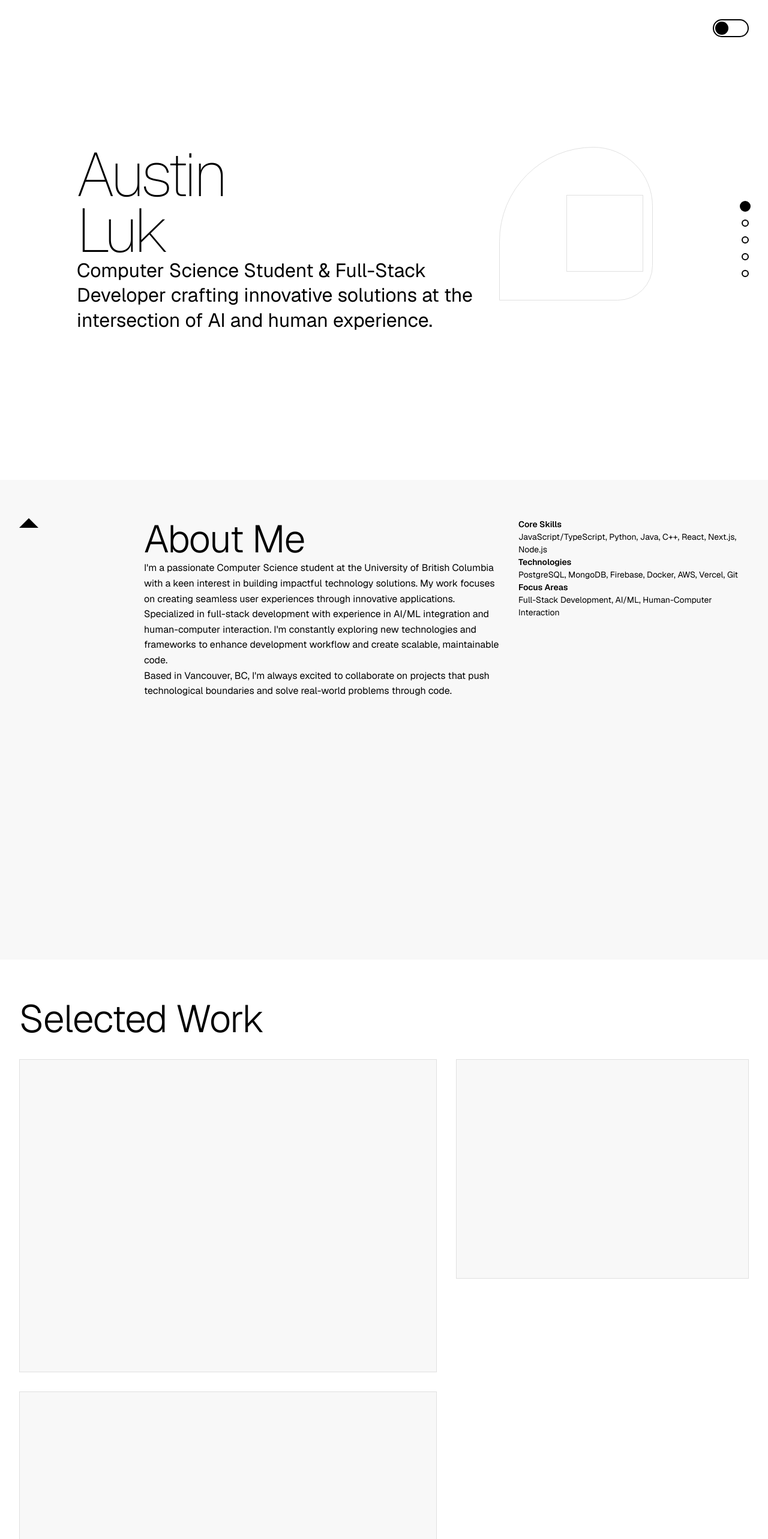
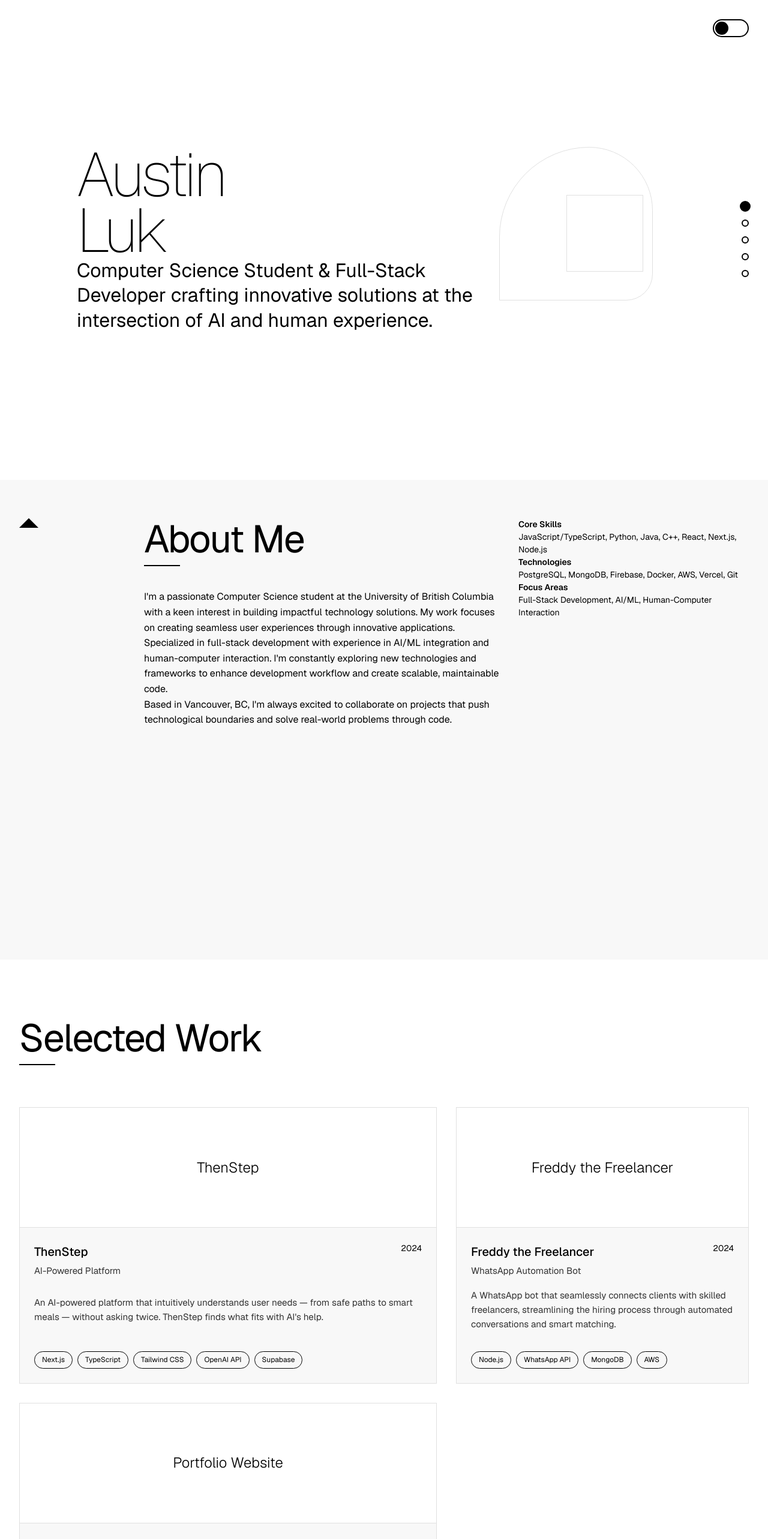
Before and after one commit to austinluk/pp, a Next.js app: page / in a window 1280 px wide. Shown: the top 2566 px of the page at 60% size. Built offline with nearby package versions, Linux system fonts and the light colour scheme.

Commit message:
fixed ui.

```diff
--- a/package.json
+++ b/package.json
@@ -22,6 +22,6 @@
     "eslint": "^9",
     "eslint-config-next": "15.4.4",
     "tailwindcss": "^4",
-    "typescript": "^5.8.3"
+    "typescript": "5.8.3"
   }
 }
--- a/src/app/globals.css
+++ b/src/app/globals.css
@@ -299,10 +299,36 @@ body {
 
 .section-projects {
   background: var(--bg-primary);
+  padding: 6rem 0;
 }
 
 .section-experience {
   background: var(--bg-secondary);
+  padding: 6rem 0;
+}
+
+/* Section Headers */
+.section h2 {
+  position: relative;
+  display: inline-block;
+  margin-bottom: 3rem;
+  font-weight: 400;
+  letter-spacing: -0.03em;
+}
+
+.section h2::after {
+  content: '';
+  position: absolute;
+  bottom: -10px;
+  left: 0;
+  width: 60px;
+  height: 2px;
+  background: var(--text-primary);
+  transition: width 0.3s ease;
+}
+
+.section h2:hover::after {
+  width: 100px;
 }
 
 .section-contact {
@@ -313,52 +339,240 @@ body {
 .project-card {
   position: relative;
   overflow: hidden;
-  aspect-ratio: 4/3;
+  height: 100%;
   background: var(--bg-secondary);
   border: 1px solid var(--border);
-  transition: var(--transition);
+  transition: all 0.4s cubic-bezier(0.16, 1, 0.3, 1);
   cursor: pointer;
+  display: flex;
+  flex-direction: column;
 }
 
 .project-card:hover {
-  transform: scale(1.02);
-  box-shadow: 0 30px 60px var(--shadow);
+  transform: translateY(-4px);
+  box-shadow: 0 10px 25px var(--shadow);
+  border-color: var(--text-primary);
 }
 
 .project-image {
-  position: absolute;
-  top: 0;
-  left: 0;
-  width: 100%;
-  height: 100%;
-  background: var(--text-primary);
-  opacity: 0;
-  transition: var(--transition);
+  height: 200px;
+  background: var(--bg-primary);
   display: flex;
   align-items: center;
   justify-content: center;
-  color: var(--bg-primary);
-  font-size: 2rem;
-  font-weight: 100;
+  color: var(--text-primary);
+  font-size: 1.5rem;
+  font-weight: 300;
+  border-bottom: 1px solid var(--border);
+  transition: all 0.3s ease;
 }
 
 .project-card:hover .project-image {
   opacity: 0.9;
+  background: var(--text-primary);
+  color: var(--bg-primary);
 }
 
 .project-content {
-  position: absolute;
-  bottom: 0;
-  left: 0;
-  right: 0;
-  padding: 2rem;
-  background: linear-gradient(transparent, var(--bg-secondary));
-  transform: translateY(100%);
-  transition: var(--transition);
+  padding: 1.5rem;
+  flex: 1;
+  display: flex;
+  flex-direction: column;
 }
 
-.project-card:hover .project-content {
-  transform: translateY(0);
+.project-content h3 {
+  font-size: 1.25rem;
+  font-weight: 500;
+  margin-bottom: 0.25rem;
+  color: var(--text-primary);
+}
+
+.project-content p {
+  color: var(--text-secondary);
+  margin-bottom: 1rem;
+  font-size: 0.95rem;
+  line-height: 1.6;
+  flex-grow: 1;
+}
+
+/* Experience Cards */
+.experience-card {
+  padding: 1.75rem;
+  border: 1px solid var(--border);
+  background: var(--bg-primary);
+  transition: all 0.3s ease;
+  margin-bottom: 1.5rem;
+  position: relative;
+  overflow: hidden;
+}
+
+.experience-card:last-child {
+  margin-bottom: 0;
+}
+
+.experience-card:hover {
+  transform: translateY(-2px);
+  box-shadow: 0 5px 15px var(--shadow);
+  border-color: var(--text-primary);
+}
+
+.experience-card h3 {
+  font-size: 1.25rem;
+  font-weight: 500;
+  color: var(--text-primary);
+  margin-bottom: 0.25rem;
+}
+
+.experience-card .company {
+  font-size: 1rem;
+  color: var(--text-secondary);
+  margin-bottom: 0.5rem;
+  display: block;
+}
+
+.experience-card .period {
+  position: absolute;
+  top: 1.75rem;
+  right: 1.75rem;
+  font-size: 0.8rem;
+  color: var(--text-secondary);
+  background: var(--bg-secondary);
+  padding: 0.25rem 0.75rem;
+  border-radius: 20px;
+}
+
+.experience-card p {
+  color: var(--text-secondary);
+  margin: 1rem 0;
+  font-size: 0.95rem;
+  line-height: 1.7;
+}
+
+/* Tags and Technologies */
+.tags {
+  display: flex;
+  flex-wrap: wrap;
+  gap: 0.5rem;
+  margin-top: 1rem;
+}
+
+.tag {
+  font-size: 0.75rem;
+  padding: 0.25rem 0.75rem;
+  background: var(--bg-secondary);
+  color: var(--text-primary);
+  border: 1px solid var(--border);
+  border-radius: 20px;
+  transition: all 0.2s ease;
+}
+
+.experience-card .tag {
+  background: var(--text-primary);
+  color: var(--bg-primary);
+  border: none;
+  font-size: 0.7rem;
+  padding: 0.2rem 0.6rem;
+}
+
+.project-card .tag {
+  background: transparent;
+  border-color: var(--text-primary);
+}
+
+.project-card:hover .tag {
+  background: var(--text-primary);
+  color: var(--bg-primary);
+}
+
+/* Footer */
+.site-footer {
+  background: var(--bg-secondary);
+  border-top: 1px solid var(--border);
+  padding: 3rem 0;
+  color: var(--text-secondary);
+}
+
+.footer-content {
+  max-width: 1200px;
+  margin: 0 auto;
+  padding: 0 2rem;
+  display: flex;
+  flex-direction: column;
+  align-items: center;
+  text-align: center;
+}
+
+.footer-logo {
+  font-size: 1.5rem;
+  font-weight: 300;
+  margin-bottom: 1.5rem;
+  color: var(--text-primary);
+}
+
+.footer-links {
+  display: flex;
+  gap: 2rem;
+  margin-bottom: 1.5rem;
+  flex-wrap: wrap;
+  justify-content: center;
+}
+
+.footer-link {
+  color: var(--text-secondary);
+  text-decoration: none;
+  transition: color 0.3s ease;
+  font-size: 0.95rem;
+}
+
+.footer-link:hover {
+  color: var(--text-primary);
+}
+
+.social-links {
+  display: flex;
+  gap: 1.5rem;
+  margin-bottom: 2rem;
+}
+
+.social-link {
+  color: var(--text-secondary);
+  transition: color 0.3s ease;
+  font-size: 1.25rem;
+}
+
+.social-link:hover {
+  color: var(--text-primary);
+}
+
+.copyright {
+  font-size: 0.875rem;
+  color: var(--text-secondary);
+  opacity: 0.7;
+}
+
+/* Contact Section */
+.section-contact {
+  padding-bottom: 8rem;
+}
+
+.contact-button {
+  border-radius: 0.5rem;
+  transition: all 0.3s cubic-bezier(0.4, 0, 0.2, 1);
+  will-change: transform, box-shadow;
+}
+
+.contact-button:hover {
+  transform: translateY(-2px);
+  box-shadow: 0 4px 12px var(--shadow);
+}
+
+.contact-icon {
+  transition: transform 0.3s ease;
+  flex-shrink: 0;
+}
+
+.contact-button:hover .contact-icon {
+  transform: scale(1.1);
 }
 
 /* Responsive Design */
--- a/src/app/page.tsx
+++ b/src/app/page.tsx
@@ -204,27 +204,22 @@ export default function Portfolio() {
           {projects.map((project, index) => (
             <div
               key={project.id}
-              className={`${index % 2 === 0 ? 'grid-span-7' : 'grid-span-5'} ${index % 2 === 1 ? 'col-start-8' : ''}`}
+              className={`${index % 2 === 0 ? 'grid-span-7' : 'grid-span-5'} ${index % 2 === 1 ? 'col-start-8' : ''} mb-8`}
             >
-              <div className="project-card hover-lift">
+              <div className="project-card h-full">
                 <div className="project-image">
                   {project.title}
                 </div>
                 <div className="project-content">
-                  <div className="flex justify-between items-start mb-4">
-                    <div>
-                      <h3 className="text-large font-semibold">{project.title}</h3>
-                      <p className="text-small opacity-75">{project.subtitle}</p>
-                    </div>
-                    <span className="text-small">{project.year}</span>
+                  <div className="flex justify-between items-start">
+                    <h3>{project.title}</h3>
+                    <span className="text-small text-secondary">{project.year}</span>
                   </div>
-                  <p className="text-small mb-4">{project.description}</p>
-                  <div className="flex flex-wrap gap-2">
+                  <p className="text-small text-secondary mb-2">{project.subtitle}</p>
+                  <p className="text-body">{project.description}</p>
+                  <div className="tags">
                     {project.tags.map((tag) => (
-                      <span
-                        key={tag}
-                        className="text-small px-2 py-1 border border-current"
-                      >
+                      <span key={tag} className="tag">
                         {tag}
                       </span>
                     ))}
@@ -248,21 +243,18 @@ export default function Portfolio() {
           <div className="grid-span-8">
             <div className="space-y-8">
               {experiences.map((exp, index) => (
-                <div key={index} className="slide-in-right hover-lift p-6 border border-current" style={{ animationDelay: `${index * 0.2}s` }}>
-                  <div className="flex justify-between items-start mb-4">
-                    <div>
-                      <h3 className="text-large font-semibold">{exp.role}</h3>
-                      <p className="text-body">{exp.company}</p>
-                    </div>
-                    <span className="text-small">{exp.period}</span>
-                  </div>
-                  <p className="text-small mb-4">{exp.description}</p>
-                  <div className="flex flex-wrap gap-2">
+                <div
+                  key={index}
+                  className="experience-card slide-in-right"
+                  style={{ animationDelay: `${index * 0.15}s` }}
+                >
+                  <h3>{exp.role}</h3>
+                  <span className="company">{exp.company}</span>
+                  <span className="period">{exp.period}</span>
+                  <p>{exp.description}</p>
+                  <div className="tags">
                     {exp.technologies.map((tech) => (
-                      <span
-                        key={tech}
-                        className="text-small px-2 py-1 bg-current text-background"
-                      >
+                      <span key={tech} className="tag">
                         {tech}
                       </span>
                     ))}
@@ -276,50 +268,117 @@ export default function Portfolio() {
 
       {/* Contact Section */}
       <section id="contact" className="section section-contact">
-        <div className="asymmetric-grid">
-          <div className="grid-span-6">
+        <div className="asymmetric-grid items-center">
+          <div className="grid-span-7">
             <div className="fade-in-up">
-              <h2 className="text-hero mb-8">Let&apos;s Connect</h2>
-              <p className="text-large mb-8">
+              <h2 className="text-hero mb-6">Let&apos;s Connect</h2>
+              <p className="text-large mb-8 max-w-2xl">
                 I&apos;m always excited to collaborate on innovative projects and explore new opportunities in tech.
+                Feel free to reach out through any of these channels.
               </p>
-              <div className="space-y-4">
+
+              <div className="space-y-6 max-w-lg">
                 <a
                   href="mailto:austin.luk@student.ubc.ca"
-                  className="hover-invert text-body border border-current px-6 py-3 inline-block transition-all"
+                  className="contact-button group flex items-center space-x-4 p-4 border border-current hover:bg-current hover:text-background transition-all duration-300"
                 >
-                  austin.luk@student.ubc.ca
+                  <div className="contact-icon">
+                    <svg xmlns="http://www.w3.org/2000/svg" width="24" height="24" viewBox="0 0 24 24" fill="none" stroke="currentColor" strokeWidth="2" strokeLinecap="round" strokeLinejoin="round" className="w-6 h-6">
+                      <path d="M4 4h16c1.1 0 2 .9 2 2v12c0 1.1-.9 2-2 2H4c-1.1 0-2-.9-2-2V6c0-1.1.9-2 2-2z"></path>
+                      <polyline points="22,6 12,13 2,6"></polyline>
+                    </svg>
+                  </div>
+                  <div className="text-left">
+                    <div className="text-xs uppercase tracking-wider text-secondary">Email me at</div>
+                    <div>austin.luk@student.ubc.ca</div>
+                  </div>
                 </a>
-                <br />
+
                 <a
                   href="https://linkedin.com/in/austinluk"
-                  className="hover-invert text-body border border-current px-6 py-3 inline-block transition-all"
+                  className="contact-button group flex items-center space-x-4 p-4 border border-current hover:bg-current hover:text-background transition-all duration-300"
                   target="_blank"
                   rel="noopener noreferrer"
                 >
-                  LinkedIn
+                  <div className="contact-icon">
+                    <svg xmlns="http://www.w3.org/2000/svg" width="24" height="24" viewBox="0 0 24 24" fill="none" stroke="currentColor" strokeWidth="2" strokeLinecap="round" strokeLinejoin="round" className="w-6 h-6">
+                      <path d="M16 8a6 6 0 0 1 6 6v7h-4v-7a2 2 0 0 0-2-2 2 2 0 0 0-2 2v7h-4v-7a6 6 0 0 1 6-6z"></path>
+                      <rect x="2" y="9" width="4" height="12"></rect>
+                      <circle cx="4" cy="4" r="2"></circle>
+                    </svg>
+                  </div>
+                  <div className="text-left">
+                    <div className="text-xs uppercase tracking-wider text-secondary">Connect on</div>
+                    <div>LinkedIn</div>
+                  </div>
                 </a>
-                <br />
+
                 <a
                   href="https://github.com/austinluk"
-                  className="hover-invert text-body border border-current px-6 py-3 inline-block transition-all"
+                  className="contact-button group flex items-center space-x-4 p-4 border border-current hover:bg-current hover:text-background transition-all duration-300"
                   target="_blank"
                   rel="noopener noreferrer"
                 >
-                  GitHub
+                  <div className="contact-icon">
+                    <svg xmlns="http://www.w3.org/2000/svg" width="24" height="24" viewBox="0 0 24 24" fill="none" stroke="currentColor" strokeWidth="2" strokeLinecap="round" strokeLinejoin="round" className="w-6 h-6">
+                      <path d="M9 19c-5 1.5-5-2.5-7-3m14 6v-3.87a3.37 3.37 0 0 0-.94-2.61c3.14-.35 6.44-1.54 6.44-7A5.44 5.44 0 0 0 20 4.77 5.07 5.07 0 0 0 19.91 1S18.73.65 16 2.48a13.38 13.38 0 0 0-7 0C6.27.65 5.09 1 5.09 1A5.07 5.07 0 0 0 5 4.77a5.44 5.44 0 0 0-1.5 3.78c0 5.42 3.3 6.61 6.44 7A3.37 3.37 0 0 0 9 18.13V22"></path>
+                    </svg>
+                  </div>
+                  <div className="text-left">
+                    <div className="text-xs uppercase tracking-wider text-secondary">View my work on</div>
+                    <div>GitHub</div>
+                  </div>
                 </a>
               </div>
             </div>
           </div>
-          <div className="grid-span-6">
+          <div className="grid-span-5">
             <div className="scale-in flex items-center justify-center h-full">
-              <div className="geometric-shape shape-square w-64 h-64 morph-border relative">
-                <div className="geometric-shape shape-circle w-32 h-32 absolute top-1/2 left-1/2 transform -translate-x-1/2 -translate-y-1/2" />
+              <div className="relative w-full max-w-md">
+                <div className="geometric-shape shape-square w-full aspect-square morph-border relative">
+                  <div className="geometric-shape shape-circle w-1/2 aspect-square absolute top-1/2 left-1/2 transform -translate-x-1/2 -translate-y-1/2" />
+                </div>
               </div>
             </div>
           </div>
         </div>
       </section>
+
+      {/* Footer */}
+      <footer className="site-footer">
+        <div className="footer-content">
+          <div className="footer-logo">Austin Luk</div>
+          <div className="footer-links">
+            <a href="#about" className="footer-link">About</a>
+            <a href="#projects" className="footer-link">Projects</a>
+            <a href="#experience" className="footer-link">Experience</a>
+            <a href="#contact" className="footer-link">Contact</a>
+          </div>
+          <div className="social-links">
+            <a href="https://github.com/austinluk" target="_blank" rel="noopener noreferrer" className="social-link" aria-label="GitHub">
+              <svg xmlns="http://www.w3.org/2000/svg" width="24" height="24" viewBox="0 0 24 24" fill="none" stroke="currentColor" strokeWidth="2" strokeLinecap="round" strokeLinejoin="round">
+                <path d="M9 19c-5 1.5-5-2.5-7-3m14 6v-3.87a3.37 3.37 0 0 0-.94-2.61c3.14-.35 6.44-1.54 6.44-7A5.44 5.44 0 0 0 20 4.77 5.07 5.07 0 0 0 19.91 1S18.73.65 16 2.48a13.38 13.38 0 0 0-7 0C6.27.65 5.09 1 5.09 1A5.07 5.07 0 0 0 5 4.77a5.44 5.44 0 0 0-1.5 3.78c0 5.42 3.3 6.61 6.44 7A3.37 3.37 0 0 0 9 18.13V22"></path>
+              </svg>
+            </a>
+            <a href="https://linkedin.com/in/austinluk" target="_blank" rel="noopener noreferrer" className="social-link" aria-label="LinkedIn">
+              <svg xmlns="http://www.w3.org/2000/svg" width="24" height="24" viewBox="0 0 24 24" fill="none" stroke="currentColor" strokeWidth="2" strokeLinecap="round" strokeLinejoin="round">
+                <path d="M16 8a6 6 0 0 1 6 6v7h-4v-7a2 2 0 0 0-2-2 2 2 0 0 0-2 2v7h-4v-7a6 6 0 0 1 6-6z"></path>
+                <rect x="2" y="9" width="4" height="12"></rect>
+                <circle cx="4" cy="4" r="2"></circle>
+              </svg>
+            </a>
+            <a href="mailto:austin.luk@student.ubc.ca" className="social-link" aria-label="Email">
+              <svg xmlns="http://www.w3.org/2000/svg" width="24" height="24" viewBox="0 0 24 24" fill="none" stroke="currentColor" strokeWidth="2" strokeLinecap="round" strokeLinejoin="round">
+                <path d="M4 4h16c1.1 0 2 .9 2 2v12c0 1.1-.9 2-2 2H4c-1.1 0-2-.9-2-2V6c0-1.1.9-2 2-2z"></path>
+                <polyline points="22,6 12,13 2,6"></polyline>
+              </svg>
+            </a>
+          </div>
+          <div className="copyright">
+            &copy; {new Date().getFullYear()} Austin Luk. All rights reserved.
+          </div>
+        </div>
+      </footer>
     </main>
   );
 }
```
Also changed, not shown: 1 other file (tests, documents, lock files or other folders).
